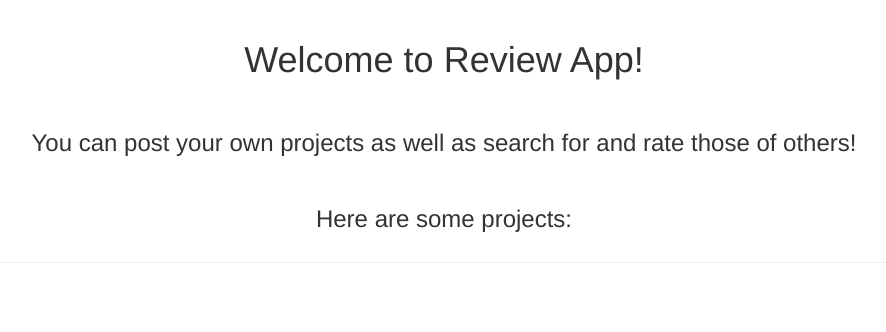
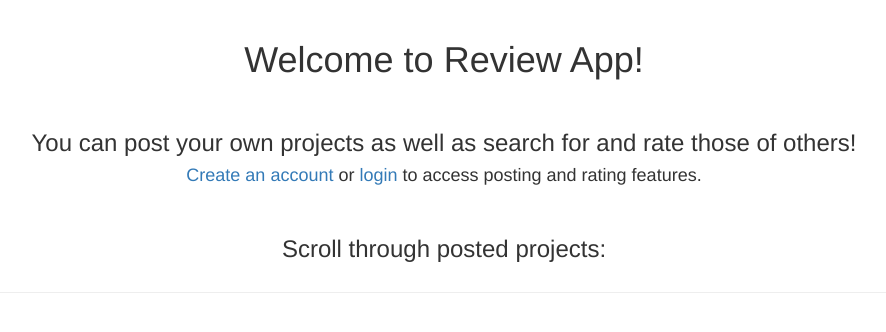
Before and after one commit to SharonFaith/project-review, a Django app: template reviewapp/templates/index.html in a window 1280 px wide. Shown: the part 106-438 px from the top of the page, without its empty margins (196-1082 px from the left). Run offline with Django 3.2, Linux system fonts and the light colour scheme; the template is opened without the code that fills it, so the values that code supplies are empty; some libraries are stand-ins or nearby versions.

Commit message:
add more text

```diff
--- a/reviewapp/templates/index.html
+++ b/reviewapp/templates/index.html
@@ -10,8 +10,11 @@
                 <h1>Welcome to Review App!</h1>
                 <br>
                 <h3>You can post your own projects as well as search for and rate those of others!</h3>
+
+                <h4><a href="/accounts/register">Create an account</a> or <a href="/accounts/login">login</a> to access posting and rating features.</h4>
+
                 <br>
-                <h3>Here are some projects: </h3>
+                <h3>Scroll through posted projects: </h3>
             </div>
         </div>
         <hr>
```
